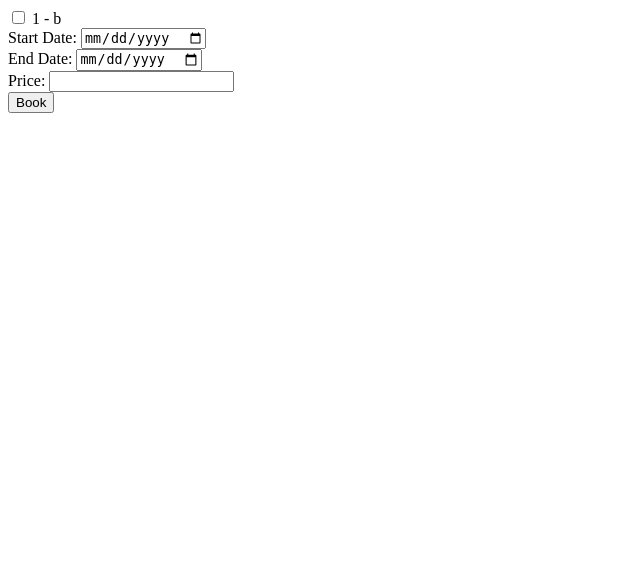
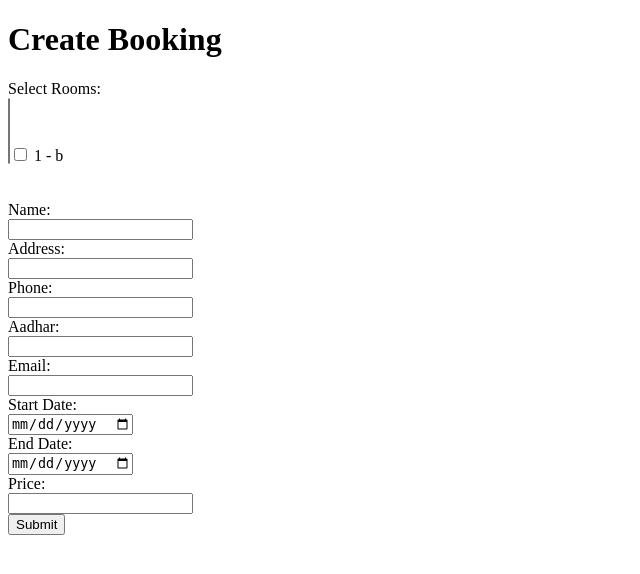
Before and after one commit to iratusbison/room_booking, a Django app: page /booking/create/ in a window 1280 px wide. Shown: the top 574 px of the page, without its empty margins (0-640 px from the left). Run offline with Django 4.2, Linux system fonts and the light colour scheme; data comes from the database, SQL or seed files in the repository; both versions use the stored data as it was after the commit.

Commit message:
room_book inital

```diff
--- a/booking/models.py
+++ b/booking/models.py
@@ -10,6 +10,11 @@ class Room(models.Model):
 
 class Booking(models.Model):
     rooms = models.ManyToManyField(Room)
+    name = models.CharField(max_length=50, null=True)
+    address = models.CharField(max_length=500, null=True)
+    phone = models.BigIntegerField(null=True)
+    aadhar = models.BigIntegerField(null=True)
+    email = models.EmailField(null=True)
     start_date = models.DateField()
     end_date = models.DateField()
     price = models.DecimalField(max_digits=10, decimal_places=2)
--- a/booking/templates/booking_create.html
+++ b/booking/templates/booking_create.html
@@ -1,14 +1,39 @@
-<!-- booking_create.html -->
-<form method="post" action="{% url 'booking_create' %}">
-    {% csrf_token %}
-    {% for room in rooms %}
-      <input type="checkbox" name="rooms" value="{{ room.id }}"> {{ room.name }} - {{ room.description }}<br>
-    {% endfor %}
-    <label for="start_date">Start Date:</label>
-    <input type="date" name="start_date" required><br>
-    <label for="end_date">End Date:</label>
-    <input type="date" name="end_date" required><br>
-    <label for="price">Price:</label>
-    <input type="text" name="price" required><br>
-    <button type="submit">Book</button>
-  </form>
+<!DOCTYPE html>
+<html lang="en">
+<head>
+    <meta charset="UTF-8">
+    <meta name="viewport" content="width=device-width, initial-scale=1.0">
+    <title>Create Booking</title>
+</head>
+<body>
+    <h1>Create Booking</h1>
+    <form method="POST" action="{% url 'booking_create' %}">
+        {% csrf_token %}
+        <label for="rooms">Select Rooms:</label><br>
+        <select name="rooms" id="rooms" multiple>
+            {% for room in rooms %}
+            <input type="checkbox" name="rooms" value="{{ room.id }}"> {{ room.name }} - {{ room.description }}<br>
+            {% endfor %}
+        </select><br><br>
+        <label for="name">Name:</label><br>
+        <input type="text" id="name" name="name"><br>
+        <label for="address">Address:</label><br>
+        <input type="text" id="address" name="address"><br>
+        <label for="phone">Phone:</label><br>
+        <input type="text" id="phone" name="phone"><br>
+        <label for="aadhar">Aadhar:</label><br>
+        <input type="text" id="aadhar" name="aadhar"><br>
+        <label for="email">Email:</label><br>
+        <input type="email" id="email" name="email"><br>
+        <label for="start_date">Start Date:</label><br>
+        <input type="date" id="start_date" name="start_date"><br>
+        <label for="end_date">End Date:</label><br>
+        <input type="date" id="end_date" name="end_date"><br>
+        <label for="price">Price:</label><br>
+        <input type="text" id="price" name="price"><br>
+
+
+        <input type="submit" value="Submit">
+    </form>
+</body>
+</html>
--- a/booking/templates/booking_details.html
+++ b/booking/templates/booking_details.html
@@ -17,5 +17,7 @@
 
     <!-- Download PDF Link -->
     <a href="{% url 'download_pdf' booking.id %}" target="_blank">Download PDF Bill</a>
+    <a href="{% url 'edit_booking' booking.id %}" class="action-btn"><i class="icon edit-icon fas fa-edit"></i>Edit</a>
+    <a href="{% url 'delete_booking' booking.id %}" class="action-btn"><i class="icon delete-icon fas fa-trash"></i>Delete</a>
 </body>
 </html>
--- a/booking/urls.py
+++ b/booking/urls.py
@@ -1,11 +1,13 @@
 
 # urls.py
 from django.urls import path
-from .views import room_list, booking_create, booking_list, booking_detail, download_pdf #download_pdf_report  download_pdf_range
+from .views import room_list, booking_create, booking_list, booking_detail, download_pdf, edit_booking, delete_booking #download_pdf_report  download_pdf_range
 
 urlpatterns = [
     path('', room_list, name='room_list'),
     path('booking/create/', booking_create, name='booking_create'),
+    path('edit-booking/<int:booking_id>/', edit_booking, name='edit_booking'),
+    path('delete-booking/<int:booking_id>/', delete_booking, name='delete_booking'),
     path('booking/list/', booking_list, name='booking_list'),
     path('booking/<int:booking_id>/', booking_detail, name='booking_detail'),
     path('booking/<int:booking_id>/download-pdf/', download_pdf, name='download_pdf'),
--- a/booking/views.py
+++ b/booking/views.py
@@ -14,17 +14,47 @@ from django.utils.timezone import make_aware
 from decimal import Decimal
 from django.db.models import Sum
 from datetime import datetime, timedelta
+from django.utils import timezone
 from django.db import transaction
+from reportlab.lib.pagesizes import letter
+from io import BytesIO
+from reportlab.pdfgen import canvas
+from decimal import Decimal
+
+def make_aware_with_time(value):
+
+    return make_aware(datetime.combine(value, datetime.min.time()))
 
 
-def make_aware_with_time(value):
-    # Assuming that time is 00:00:00 for start_date and 23:59:59 for end_date
-    return make_aware(datetime.combine(value, datetime.min.time()))
+
+
+def update_room_availability(rooms, start_date, end_date):
+    try:
+        with transaction.atomic():
+            for room in rooms:
+                # Check if there are any bookings that overlap with the specified date range
+                bookings_for_room = Booking.objects.filter(
+                    rooms=room,
+                    start_date__lte=end_date,
+                    end_date__gte=start_date
+                )
+                if bookings_for_room.exists():
+                    # Room is not available for the specified dates
+                    return False
+
+            return True
+    except:
+        return False
 
 @transaction.atomic
 def booking_create(request):
     if request.method == 'POST':
         room_ids = request.POST.getlist('rooms')
+        name = request.POST['name']
+        address = request.POST['address']
+        phone = request.POST['phone']
+        aadhar = request.POST['aadhar']
+        email = request.POST['email']
         start_date = request.POST['start_date']
         end_date = request.POST['end_date']
         price = request.POST['price']
@@ -36,11 +66,26 @@ def booking_create(request):
             # Rollback the transaction if rooms are not available
             return HttpResponse("Selected rooms are not available for the specified dates.")
 
-        booking = Booking.objects.create(start_date=start_date, end_date=end_date, price=price)
+        booking = Booking.objects.create(
+            start_date=start_date,
+            end_date=end_date,
+            price=price,
+            name=name,
+            address=address,
+            aadhar=aadhar,
+            email=email,
+            phone=phone
+        )
         booking.rooms.set(rooms)
 
+        # Mark rooms as unavailable only if the start date is in the future
+        if datetime.strptime(start_date, '%Y-%m-%d').date() > datetime.now().date():
+            for room in rooms:
+                room.available = False
+                room.save()
+
         # Calculate GST (18%)
-        gst = float(price) * 0.18
+        gst = Decimal(price) * Decimal('0.18')
         booking.gst = gst
         booking.save()
 
@@ -48,36 +93,70 @@ def booking_create(request):
         return redirect('booking_detail', booking_id=booking.id)
 
     else:
-        rooms = Room.objects.all()
+        rooms = Room.objects.filter(available=True)
         return render(request, 'booking_create.html', {'rooms': rooms})
+'''
+from django.core.exceptions import ValidationError
 
+@transaction.atomic
+def booking_create(request):
+    if request.method == 'POST':
+        room_ids = request.POST.getlist('rooms')
+        name = request.POST['name']
+        address = request.POST['address']
+        phone = request.POST['phone']
+        aadhar = request.POST['aadhar']
+        email = request.POST['email']
+        start_date_str = request.POST['start_date']
+        end_date_str = request.POST['end_date']
+        price = request.POST['price']
 
-def update_room_availability(rooms, start_date, end_date):
-    try:
-        with transaction.atomic():
-            # Check if rooms are available for the specified dates
-            for room in rooms:
-                bookings_for_room = Booking.objects.filter(
-                    rooms=room,
-                    start_date__lte=end_date,
-                    end_date__gte=start_date
-                )
-                if bookings_for_room.exists():
-                    # Room is not available for the specified dates
-                    return False
+        rooms = Room.objects.filter(pk__in=room_ids)
 
-            # If all rooms are available, update their availability status
-            for room in rooms:
-                room.available = False
-                room.unavailable = True
-                room.save()
-
-            return True
-    except:
-        return False
+        # Convert start_date and end_date strings to datetime.date objects
+        start_date = datetime.strptime(start_date_str, '%Y-%m-%d').date()
+        end_date = datetime.strptime(end_date_str, '%Y-%m-%d').date()
 
 
 
+        # Check if end_date is before start_date
+        if end_date < start_date:
+            return HttpResponse("End date cannot be before the start date.")
+
+        # Check room availability and update status for the entire range
+        if not update_room_availability(rooms, start_date, end_date):
+            # Rollback the transaction if rooms are not available
+            return HttpResponse("Selected rooms are not available for the specified dates.")
+
+        booking = Booking.objects.create(
+            start_date=start_date,
+            end_date=end_date,
+            price=price,
+            name=name,
+            address=address,
+            aadhar=aadhar,
+            email=email,
+            phone=phone
+        )
+        booking.rooms.set(rooms)
+
+        # Mark rooms as unavailable for the entire range
+        for room in rooms:
+            room.available = False
+            room.save()
+
+        # Calculate GST (18%)
+        gst = Decimal(price) * Decimal('0.18')
+        booking.gst = gst
+        booking.save()
+
+        # Redirect to the booking details page after creating the booking
+        return redirect('booking_detail', booking_id=booking.id)
+
+    else:
+        rooms = Room.objects.filter(available=True)
+        return render(request, 'booking_create.html', {'rooms': rooms})
+'''
 def room_list(request):
     rooms = Room.objects.all()
     return render(request, 'room_list.html', {'rooms': rooms})
@@ -91,10 +170,16 @@ def booking_list(request):
     start_date_str = request.GET.get('start_date', '')
     end_date_str = request.GET.get('end_date', '')
 
+    if end_date < start_date:
+        return HttpResponse("End date cannot be before the start date.")
+
+
     # Default to the last 30 days if no date range is provided
     if not start_date_str or not end_date_str:
         end_date = datetime.now()
         start_date = end_date - timedelta(days=30)
+    # Check if end_date is before start_date
+
     else:
         start_date = make_aware(datetime.strptime(start_date_str, '%Y-%m-%d'))
         end_date = make_aware(datetime.strptime(end_date_str, '%Y-%m-%d'))
@@ -144,8 +229,8 @@ def booking_detail(request, booking_id):
     booking = get_object_or_404(Booking, pk=booking_id)
 
     # Calculate GST for the booking
-    price = float(booking.price)
-    gst = price * 0.18
+    price = booking.price
+    gst = price * Decimal('0.18')
     total_price = price + gst
 
     # Collect room details for the booking
@@ -155,25 +240,45 @@ def booking_detail(request, booking_id):
         'booking': booking,
         'start_date': booking.start_date.strftime('%Y-%m-%d %H:%M:%S'),
         'end_date': booking.end_date.strftime('%Y-%m-%d %H:%M:%S'),
+        'name': booking.name,
+        'address': booking.address,
+        'aadhar': booking.aadhar,
+        'phone': booking.phone,
         'price': price,
         'gst': gst,
-        'total_price' : total_price,
+        'email' : booking.email,
+        'total_price': total_price,
         'rooms': room_details,
     }
 
     return render(request, 'booking_details.html', context)
 
 
+def edit_booking(request, booking_id):
+    booking = Booking.objects.get(id=booking_id)
+    if request.method == 'POST':
+        booking.checkin_datetime = request.POST.get('checkin_datetime')
+        booking.checkout_datetime = request.POST.get('checkout_datetime')
+        booking.name = request.POST.get('name')
+        booking.address = request.POST.get('address')
+        booking.phone = request.POST.get('phone')
+        booking.aadhar = request.POST.get('aadhar')
+        booking.price = request.POST.get('price')
 
-from reportlab.lib.pagesizes import letter
-from reportlab.lib import colors
-from reportlab.lib.units import inch
-from reportlab.lib.styles import getSampleStyleSheet
-from reportlab.platypus import SimpleDocTemplate, Paragraph, Spacer, Table, TableStyle
-from reportlab.lib.styles import ParagraphStyle
-from io import BytesIO
-from reportlab.pdfgen import canvas
-from decimal import Decimal
+        booking.save()
+        return redirect('room_list')
+    else:
+        return render(request, 'edit_booking.html', {'booking': booking})
+
+@transaction.atomic
+def delete_booking(request, booking_id):
+    booking = Booking.objects.get(id=booking_id)
+    rooms = booking.rooms.all()  # Retrieve all rooms associated with the booking
+    for room in rooms:
+        room.available = True  # Update each room's availability
+        room.save()
+    booking.delete()  # Delete the booking
+    return redirect('booking_list')
 
 def generate_pdf_bill(booking):
     buffer = BytesIO()
```
Also changed, not shown: booking/templates/edit_booking.html (added, +41 -0 lines), booking/templates/room_list.html (+16 -23 lines), booking/migrations/0003_booking_aadhar_booking_address_booking_email_and_more.py (added), booking/migrations/0004_alter_booking_end_date_alter_booking_start_date.py (added), db.sqlite3.
